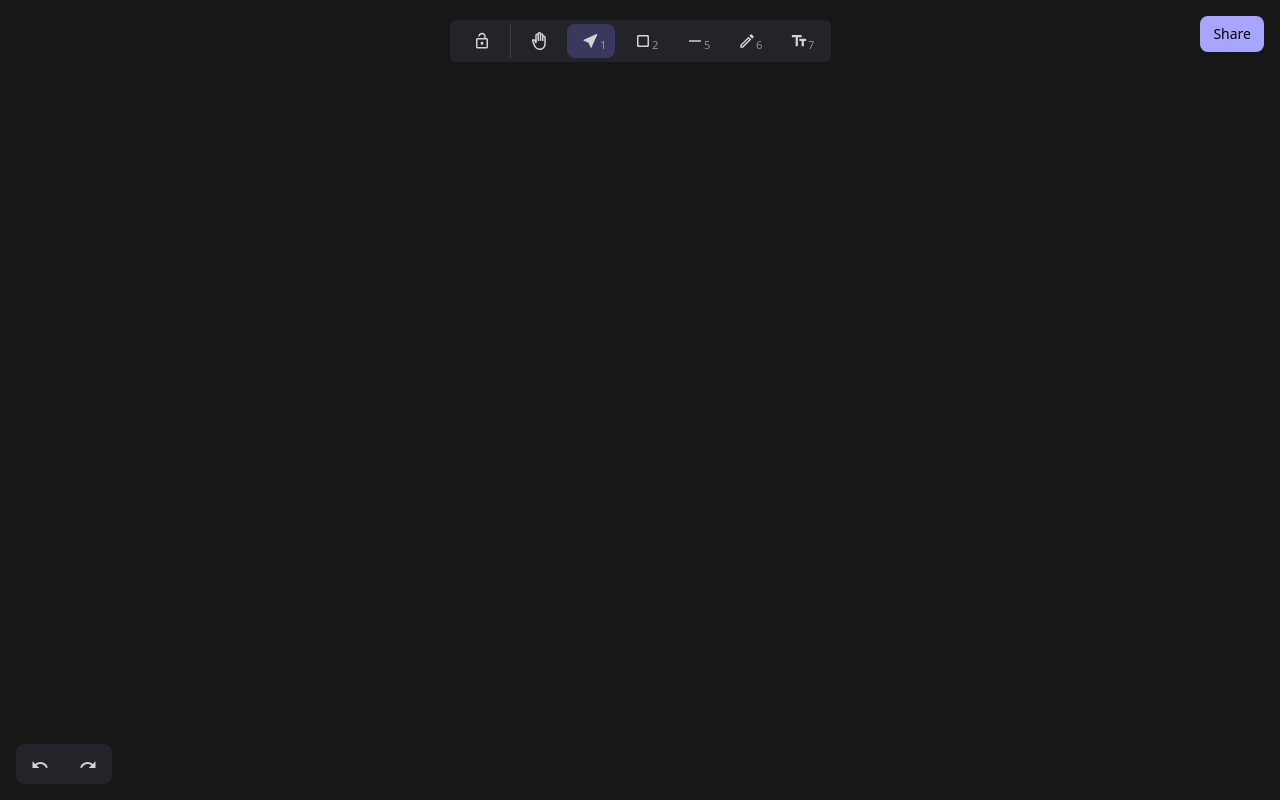
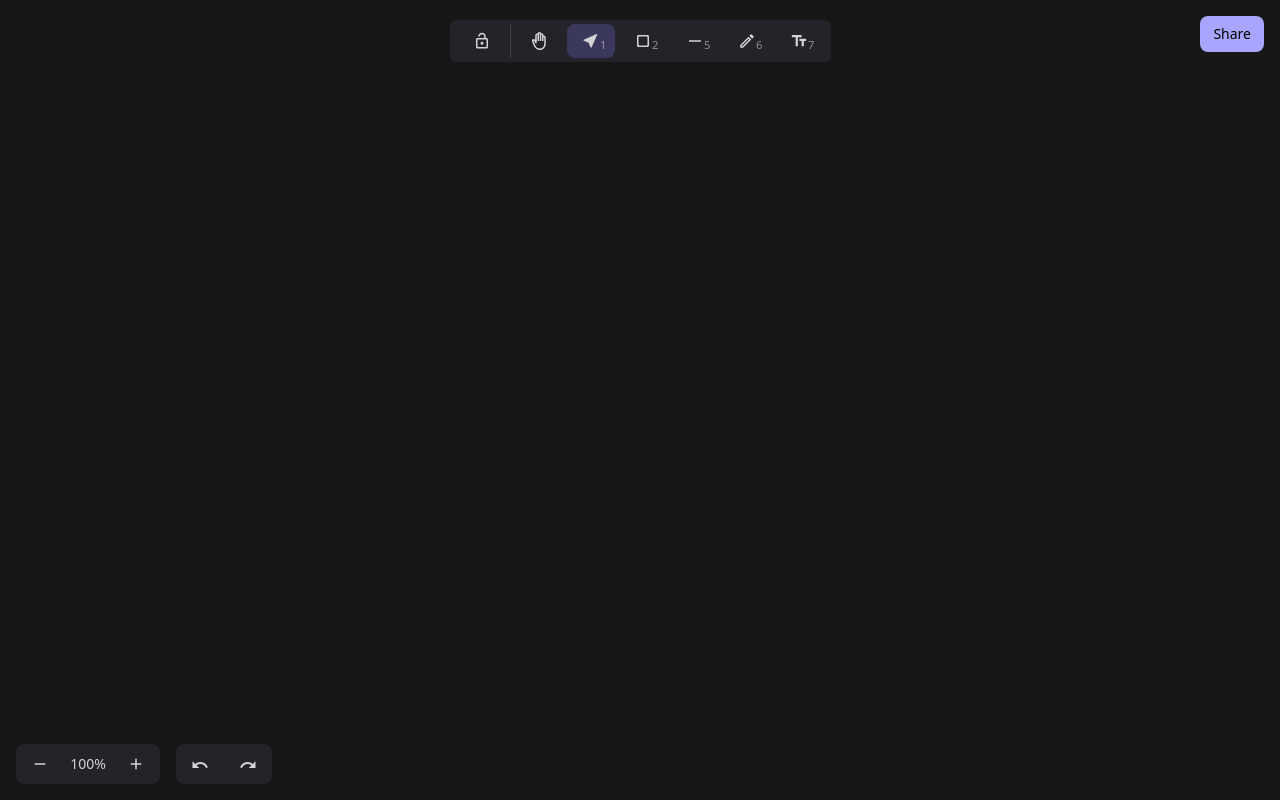
Before and after one commit to parthpatel021/CanvasCraft, a React (Create React App) app in the folder client/: page / in a window 1280 px wide. Built offline with nearby package versions, Linux system fonts and the light colour scheme.

Commit message:
Zomm tool added

```diff
--- a/client/src/components/Draw/DrawFooter.jsx
+++ b/client/src/components/Draw/DrawFooter.jsx
@@ -1,15 +1,39 @@
 import React from 'react';
 import ToolButton from './ToolButton';
-import pannelIconsData from '../../utils/footerPannelIconData';
+import pannelIconsData, { FooterHoverButtonIcon } from '../../utils/footerPannelIconData';
 
-const DrawFooter = ({ undo, redo }) => {
+const DrawFooter = ({ scale, onZoom, undo, redo }) => {
+    const zoomResetIcon = <FooterHoverButtonIcon icon={new Intl.NumberFormat("en-GB", {style: 'percent'}).format(scale)}  name='Reset Zoom'/>;
 
 
+    const zoomReset = {
+        name: 'Reset Zoom',
+        slug: 'resetZoom',
+        cursor: 'cursor-pointer',
+        icon: zoomResetIcon
+    }
 
     return (
         <footer className='absolute text-white bottom-4 w-full px-4 flex justify-between items-start cursor-default pointer-events-none'>
             <div className='flex gap-4'>
 
+                <div className='bg-[#232329] rounded-lg flex items-center h-10'>
+                    <ToolButton
+                        {...pannelIconsData.zoomOut}
+                        active={false}
+                        handleClick={() => onZoom(-0.1)}
+                    />
+                    <ToolButton
+                        {...zoomReset}
+                        active={false}
+                        handleClick={() => onZoom(null)}
+                    />
+                    <ToolButton
+                        {...pannelIconsData.zoomIn}
+                        active={false}
+                        handleClick={() => onZoom(0.1)}
+                    />
+                </div>
                 <div className='bg-[#232329] rounded-lg flex items-center h-10'>
                     <ToolButton
                         {...pannelIconsData.undo}
--- a/client/src/pages/Draw.jsx
+++ b/client/src/pages/Draw.jsx
@@ -143,6 +143,7 @@ const usePressedKey = () => {
     useEffect(() => {
 
         const handleKeyDown = event => {
+            event.preventDefault();
             setPressedKeys(prev => new Set(prev).add(event.key));
         }
 
@@ -176,6 +177,8 @@ const Draw = () => {
     const [selectedElement, setSelectedElement] = useState(null);
     const [panOffset, setPanOffset] = useState({ x: 0, y: 0 });
     const [startPanMousePosition, setStartPanMousePosition] = useState({ x: 0, y: 0 });
+    const [scale, setScale] = useState(1);
+    const [scaleOffset, setScaleOffset] = useState({x: 0, y: 0});
     const textAreaRef = useRef();
     const pressedKeys = usePressedKey();
 
@@ -229,15 +232,24 @@ const Draw = () => {
 
         ctx.clearRect(0, 0, canvas.width, canvas.height);
 
+
+        const scaleWidth = canvas.width * scale;
+        const scaleHeight = canvas.height * scale;
+        const scaleOffSetX = (scaleWidth - canvas.width) / 2;
+        const scaleOffSetY = (scaleHeight - canvas.height) / 2;
+        setScaleOffset({ x: scaleOffSetX, y: scaleOffSetY});
+
+
         ctx.save();
-        ctx.translate(panOffset.x, panOffset.y);
+        ctx.translate(panOffset.x * scale - scaleOffSetX, panOffset.y * scale - scaleOffSetY);
+        ctx.scale(scale,scale);
 
         elements.forEach(element => {
             if (action === 'write' && selectedElement.id === element.id) return;
             drawElement(roughCanvas, ctx, element);
         })
         ctx.restore();
-    }, [action, elements, selectedElement, panOffset]);
+    }, [action, elements, selectedElement, panOffset, scale]);
 
     // KeyDown
     useEffect(() => {
@@ -259,18 +271,27 @@ const Draw = () => {
 
     // Mouse wheel
     useEffect(() => {
-        const panFunction = event => {
-            setPanOffset(prevState => ({
+        const panOrZoomFunction = event => {
+            if(pressedKeys.has('Meta') || pressedKeys.has('Control')){
+                event.preventDefault();
+                onZoom(event.deltaY * -0.01);
+            }
+            else setPanOffset(prevState => ({
                 x: prevState.x - event.deltaX,
                 y: prevState.y - event.deltaY,
             }));
         };
 
-        document.addEventListener("wheel", panFunction);
+        if(pressedKeys.has('Meta') || pressedKeys.has('Control')){
+            if(pressedKeys.has('=')) onZoom(0.1);
+            if(pressedKeys.has('-')) onZoom(-0.1);
+        }
+
+        document.addEventListener("wheel", panOrZoomFunction, {passive: false});
         return () => {
-            document.removeEventListener("wheel", panFunction);
+            document.removeEventListener("wheel", panOrZoomFunction, {passive: false});
         };
-    }, []);
+    }, [pressedKeys]);
 
 
     const updateElement = (id, x1, y1, x2, y2, type, options) => {
@@ -286,13 +307,13 @@ const Draw = () => {
                 break;
 
             case 'text':
-                const textwidth = document.
-                    getElementById('canvas').
-                    getContext('2d').
-                    measureText(options.text).width;
-                const textHight = 24;
+                const textwidth = document
+                    .getElementById("canvas")
+                    .getContext("2d")
+                    .measureText(options.text).width;
+                const textHeight = 24;
                 elementCopy[id] = {
-                    ...createElement(id, x1, y1, x1 + textwidth, y1 + textHight, type),
+                    ...createElement(id, x1, y1, x1 + textwidth*2.25, y1 + textHeight, type),
                     text: options.text
                 }
                 break;
@@ -304,8 +325,8 @@ const Draw = () => {
     }
 
     const getMouseCoordinates = event => {
-        const clientX = event.clientX - panOffset.x;
-        const clientY = event.clientY - panOffset.y;
+        const clientX = (event.clientX - panOffset.x * scale + scaleOffset.x) / scale;
+        const clientY = (event.clientY - panOffset.y * scale + scaleOffset.y) / scale;
 
         return { clientX, clientY };
     }
@@ -470,6 +491,10 @@ const Draw = () => {
         updateElement(id, x1, y1, null, null, type, { text: event.target.value });
     }
 
+    const onZoom = (delta) => {
+        setScale(prev => delta ? Math.min(Math.max(prev + delta, 0.1), 20): 1);
+    }
+
     return (
         <div className={`h-screen dark:bg-neutral-900 bg-white flex justify-center items-center}`}>
             <ToolBar />
@@ -481,7 +506,7 @@ const Draw = () => {
             </button>
             {sessionCard ? <Session closeSessionCard={() => setSessionCard(false)} sessionId={sessionId} /> : null}
 
-            <DrawFooter undo={undo} redo={redo} />
+            <DrawFooter scale={scale} onZoom={onZoom} undo={undo} redo={redo} />
 
             {action === 'write' ? (
                 <textarea
@@ -490,9 +515,9 @@ const Draw = () => {
                     className='rounded-md px-1 text-white'
                     style={{
                         position: "fixed",
-                        top: selectedElement.y1 - 5 + panOffset.y,
-                        left: selectedElement.x1 + panOffset.x,
-                        font: "24px serif",
+                        top: (selectedElement.y1 - 5) * scale + panOffset.y * scale - scaleOffset.y,
+                        left: (selectedElement.x1) * scale + panOffset.x * scale - scaleOffset.x,
+                        font: `${24 * scale}px serif`,
                         margin: 0,
                         padding: 0,
                         border: 0,
--- a/client/src/utils/footerPannelIconData.js
+++ b/client/src/utils/footerPannelIconData.js
@@ -3,7 +3,7 @@ import AddIcon from '@mui/icons-material/Add';
 import UndoIcon from '@mui/icons-material/Undo';
 import RedoIcon from '@mui/icons-material/Redo';
 
-const FooterHoverButtonIcon = ({icon, name, size}) => {
+export const FooterHoverButtonIcon = ({icon, name, size}) => {
     return <>
         <div className='text-sm peer'>
             {icon}
@@ -27,12 +27,6 @@ const pannelIconsData = {
         cursor: 'cursor-pointer',
         icon: <RemoveIcon sx={{ fontSize: 18 }} />,
     },
-    zoomReset: {
-        name: 'Reset Zoom',
-        slug: 'resetZoom',
-        cursor: 'cursor-pointer',
-        icon: <FooterHoverButtonIcon icon={100 + '%'} name='Reset Zoom'/>
-    },
     undo: {
         name: 'Undo',
         slug: 'undo',
```
